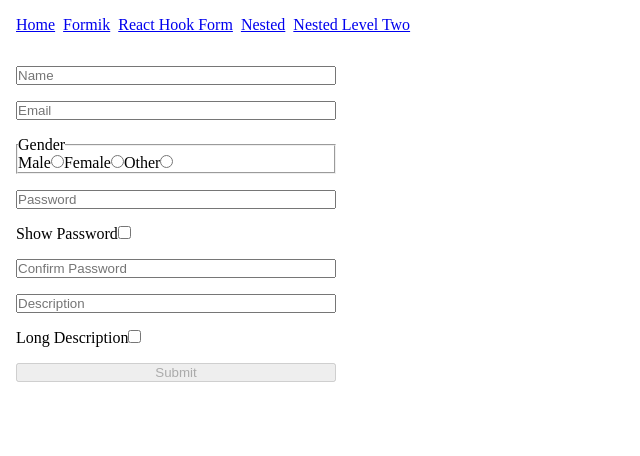
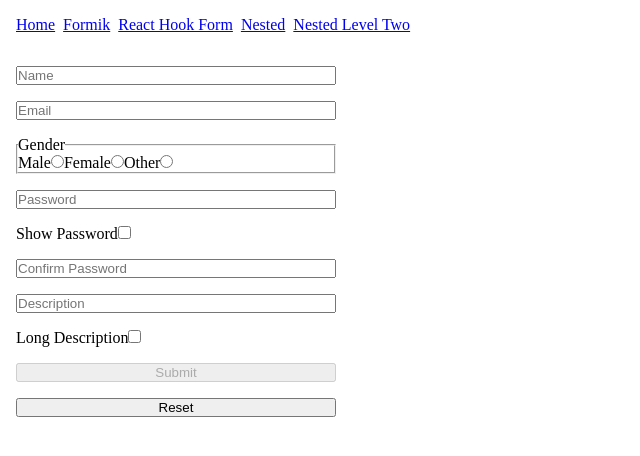
Before and after one commit to murtuzaalisurti/react-project-demo, a React (Vite) app: page /formik in a window 1280 px wide. Shown: the top 456 px of the page, without its empty margins (0-640 px from the left). Built offline with nearby package versions, Linux system fonts and the light colour scheme.

Commit message:
added reset btn

```diff
--- a/src/pages/FormikForm.tsx
+++ b/src/pages/FormikForm.tsx
@@ -87,7 +87,7 @@ const FormikForm = () => {
                 })
             })}
         >
-            {({ errors, touched, isSubmitting, dirty }: FormikProps<IFormValues>) => (
+            {({ isSubmitting, dirty, resetForm }: FormikProps<IFormValues>) => (
                 <Form noValidate>
                     <Field
                         type={"text"}
@@ -145,6 +145,9 @@ const FormikForm = () => {
                         <Field type={"checkbox"} name={"longDescription"} />
                     </label>
                     <button type="submit" disabled={isSubmitting || !dirty}>Submit</button>
+                    <button type="button" onClick={() => resetForm({
+                        values: initialValues
+                    })}>Reset</button>
                 </Form>
             )}
         </Formik>
```
